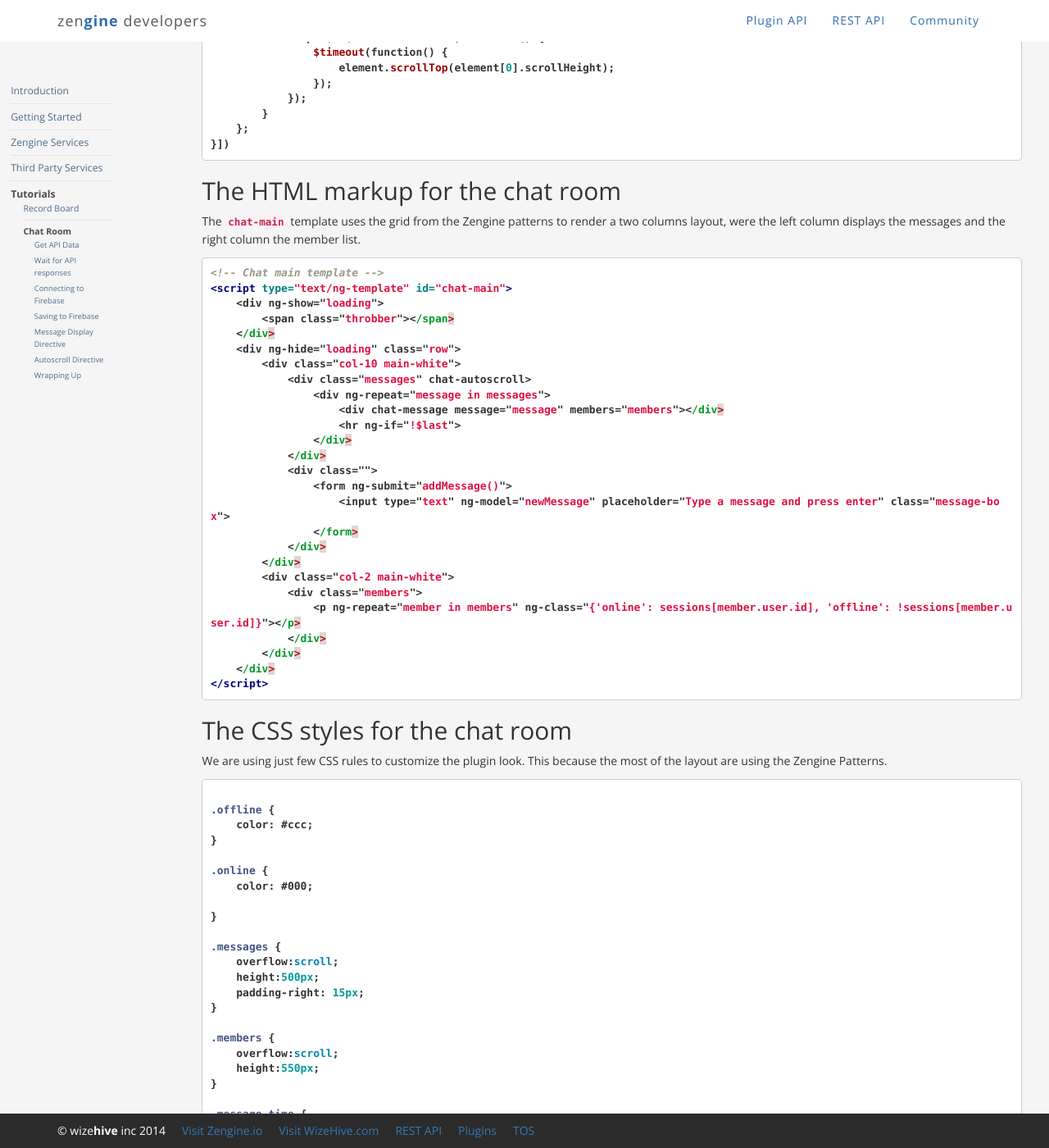
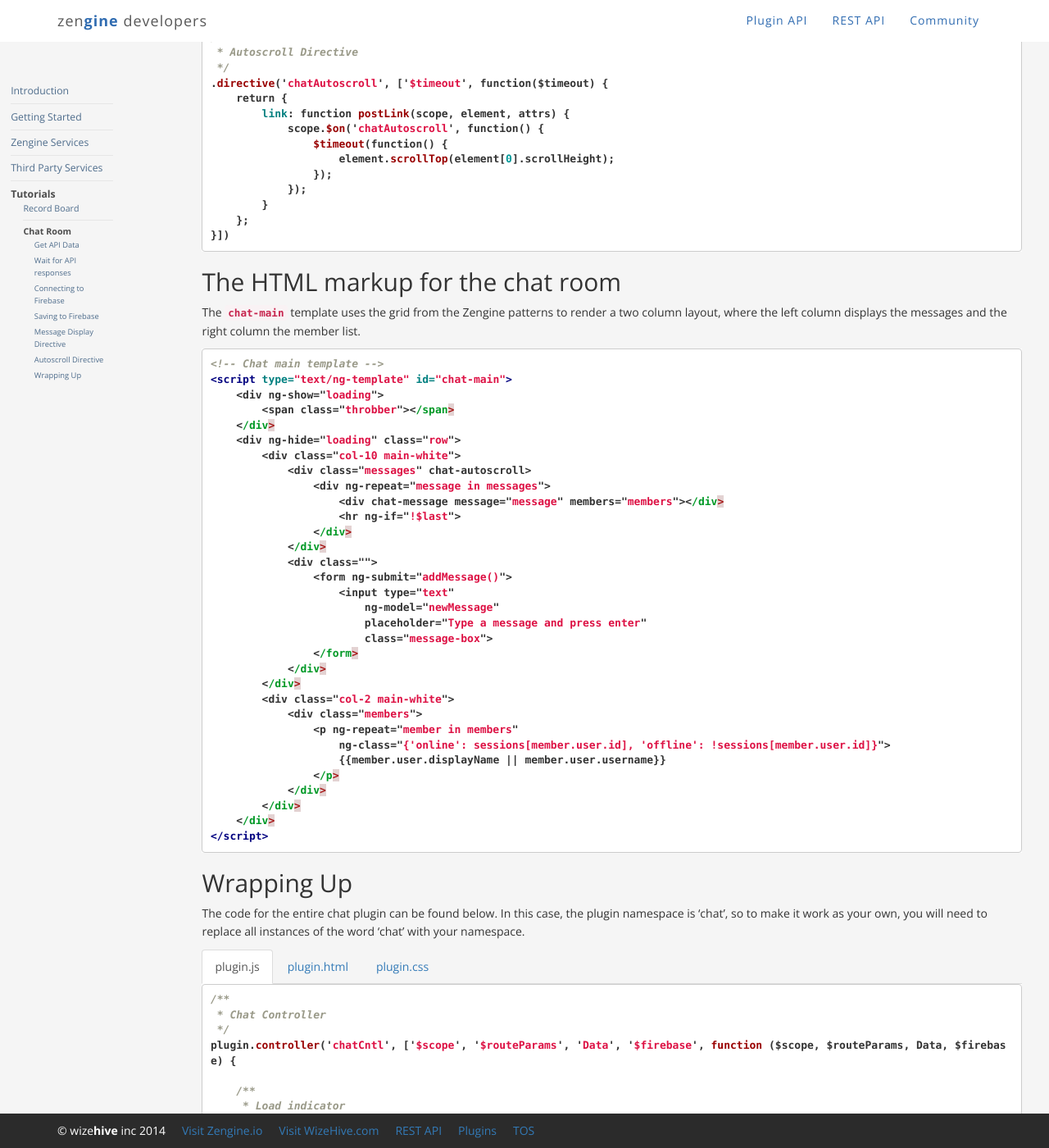
Before and after one commit to ZengineHQ/developers, a Jekyll site: the page built from js-api/tutorials/building-a-chat-plugin.md, in a window 1280 px wide and 1400 px high, scrolled down 6231 px. Shown: the whole window at 82% size. Built offline with Jekyll 4.4.1, drawn with Linux system fonts in a browser that asks for light colours; nearby versions of some CDN libraries; some of the changed text lies outside the part shown.

Commit message:
plugin nav updates, use raw tag to escape liquid parsing when displaying angular template code

```diff
--- a/_layouts/plugin-nav-bar.html
+++ b/_layouts/plugin-nav-bar.html
@@ -100,20 +100,20 @@ $(function(){
 									<li class="prerequisites">
 										<a href="{{site.baseurl}}/js-api/tutorials/record-board.html#prerequisites">Prerequisites</a>
 									</li>
-									<li class="current_workspace">
-										<a href="{{site.baseurl}}/js-api/tutorials/record-board.html#current_workspace">Current Workspace</a>
+									<li class="current-workspace">
+										<a href="{{site.baseurl}}/js-api/tutorials/record-board.html#current-workspace">Current Workspace</a>
 									</li>
-									<li class="workspace_forms">
-										<a href="{{site.baseurl}}/js-api/tutorials/record-board.html#workspace_forms">Workspace Forms</a>
+									<li class="workspace-forms">
+										<a href="{{site.baseurl}}/js-api/tutorials/record-board.html#workspace-forms">Workspace Forms</a>
 									</li>
-									<li class="selecting_a_form">
-										<a href="{{site.baseurl}}/js-api/tutorials/record-board.html#selecting_a_form">Selecting a Form</a>
+									<li class="selecting-a-form">
+										<a href="{{site.baseurl}}/js-api/tutorials/record-board.html#selecting-a-form">Selecting a Form</a>
 									</li>
-									<li class="loading_records">
-										<a href="{{site.baseurl}}/js-api/tutorials/record-board.html#loading_records">Loading Records</a>
+									<li class="loading-records">
+										<a href="{{site.baseurl}}/js-api/tutorials/record-board.html#loading-records">Loading Records</a>
 									</li>
-									<li class="wrapping_up">
-										<a href="{{site.baseurl}}/js-api/tutorials/record-board.html#wrapping_up">Wrapping Up</a>
+									<li class="wrapping-up">
+										<a href="{{site.baseurl}}/js-api/tutorials/record-board.html#wrapping-up">Wrapping Up</a>
 									</li>
 								</ul>
 							</li>
@@ -121,16 +121,16 @@ $(function(){
 								<a href="{{site.baseurl}}/js-api/tutorials/record-board-2.html">Part 2</a>
 								<ul>
 									<li class="prerequisites">
-										<a href="{{site.baseurl}}/js-api/tutorials/record-board-2.html#adding_folders">Adding Folders</a>
+										<a href="{{site.baseurl}}/js-api/tutorials/record-board-2.html#adding-folders">Adding Folders</a>
 									</li>
-									<li class="current_workspace">
-										<a href="{{site.baseurl}}/js-api/tutorials/record-board-2.html#moving_records">Moving Records</a>
+									<li class="current-workspace">
+										<a href="{{site.baseurl}}/js-api/tutorials/record-board-2.html#moving-records">Moving Records</a>
 									</li>
-									<li class="selecting_a_form">
-										<a href="{{site.baseurl}}/js-api/tutorials/record-board-2.html#saving_record_folders">Saving Record Folders</a>
+									<li class="selecting-a-form">
+										<a href="{{site.baseurl}}/js-api/tutorials/record-board-2.html#saving-record-folders">Saving Record Folders</a>
 									</li>
-									<li class="wrapping_up">
-										<a href="{{site.baseurl}}/js-api/tutorials/record-board-2.html#wrapping_up">Wrapping Up</a>
+									<li class="wrapping-up">
+										<a href="{{site.baseurl}}/js-api/tutorials/record-board-2.html#wrapping-up">Wrapping Up</a>
 									</li>
 								</ul>
 							</li>
@@ -140,26 +140,26 @@ $(function(){
 					<li {% if page.subgroup == 'chat' %}class="active"{% endif %}>
 						<a href="{{site.baseurl}}/js-api/tutorials/building-a-chat-plugin.html">Chat Room</a>
 						<ul>
-							<li>
-								<a href="{{site.baseurl}}/js-api/tutorials/building-a-chat-plugin.html#get_api_data">Get API Data</a>
+							<li class="get-api-data">
+								<a href="{{site.baseurl}}/js-api/tutorials/building-a-chat-plugin.html#get-api-data">Get API Data</a>
 							</li>
-							<li>
-								<a href="{{site.baseurl}}/js-api/tutorials/building-a-chat-plugin.html#wait_for_api_responses">Wait for API responses</a>
+							<li class="wait-for-api-responses">
+								<a href="{{site.baseurl}}/js-api/tutorials/building-a-chat-plugin.html#wait-for-api-responses">Wait for API responses</a>
 							</li>
-							<li>
-								<a href="{{site.baseurl}}/js-api/tutorials/building-a-chat-plugin.html#connecting_to_firebase">Connecting to Firebase</a>
+							<li class="connecting-to-firebase">
+								<a href="{{site.baseurl}}/js-api/tutorials/building-a-chat-plugin.html#connecting-to-firebase">Connecting to Firebase</a>
 							</li>
-							<li>
-								<a href="{{site.baseurl}}/js-api/tutorials/building-a-chat-plugin.html#adding_chat_messages_to_firebase">Saving to Firebase</a>
+							<li class="adding-chat-messages-to-firebase">
+								<a href="{{site.baseurl}}/js-api/tutorials/building-a-chat-plugin.html#adding-chat-messages-to-firebase">Saving to Firebase</a>
 							</li>
-							<li>
-								<a href="{{site.baseurl}}/js-api/tutorials/building-a-chat-plugin.html#using_a_directive_to_display_each_message">Message Display Directive</a>
+							<li class="using-a-directive-to-display-each-message">
+								<a href="{{site.baseurl}}/js-api/tutorials/building-a-chat-plugin.html#using-a-directive-to-display-each-message">Message Display Directive</a>
 							</li>
-							<li>
-								<a href="{{site.baseurl}}/js-api/tutorials/building-a-chat-plugin.html#add_a_directive_to_auto_scroll_messages">Autoscroll Directive</a>
+							<li class="add-a-directive-to-auto-scroll-messages">
+								<a href="{{site.baseurl}}/js-api/tutorials/building-a-chat-plugin.html#add-a-directive-to-auto-scroll-messages">Autoscroll Directive</a>
 							</li>
-							<li>
-								<a href="{{site.baseurl}}/js-api/tutorials/building-a-chat-plugin.html#wrapping_up">Wrapping Up</a>
+							<li class="wrapping-up">
+								<a href="{{site.baseurl}}/js-api/tutorials/building-a-chat-plugin.html#wrapping-up">Wrapping Up</a>
 							</li>
 						</ul>
 					</li>
--- a/js-api/tutorials/building-a-chat-plugin.md
+++ b/js-api/tutorials/building-a-chat-plugin.md
@@ -316,18 +316,24 @@ It also emits an event `chatAutoscroll` to trigger a scroll to the new added mes
 The `chat-message` template used in conjection with the `chatMessage` directive that parses each messages.
 
 {% highlight html %}
-
+{% raw %}
 <!-- Chat message template -->
 <script type="text/ng-template" id="chat-message">
     <div class="message-left">
-        <img ng-src="{{member.user.settings.avatarUrl}}" alt="{{member.user.displayName || member.user.username || member.user.email}}" class="avatar avatar-small">
+        <img ng-src="{{member.user.settings.avatarUrl}}"
+            alt="{{member.user.displayName || member.user.username || member.user.email}}"
+            class="avatar avatar-small">
     </div>
     <div class="message-right">
-        <p>{{member.user.displayName || member.user.username || member.user.email}} <span class="message-time">{{message.timestamp | date:'shortTime' || ''}}</span></p>
+        <p>{{member.user.displayName || member.user.username || member.user.email}}
+            <span class="message-time">
+                {{message.timestamp | date:'shortTime' || ''}}
+            </span>
+        </p>
         <p>{{message.text}}</p>
     </div>
 </script>
-
+{% endraw %}
 {% endhighlight %}
 
 ## Add a directive to auto scroll messages
@@ -354,9 +360,10 @@ All messages in the room will be displayed inside a `div` container with a fixed
 
 ## The HTML markup for the chat room
 
-The `chat-main` template uses the grid from the {{site.productName}} patterns to render a two columns layout, were the left column displays the messages and the right column the member list.
+The `chat-main` template uses the grid from the {{site.productName}} patterns to render a two column layout, where the left column displays the messages and the right column the member list.
 
 {% highlight html %}
+{% raw %}
 <!-- Chat main template -->
 <script type="text/ng-template" id="chat-main">
     <div ng-show="loading">
@@ -372,61 +379,24 @@ The `chat-main` template uses the grid from the {{site.productName}} patterns to
             </div>
             <div class="">
                 <form ng-submit="addMessage()">
-                    <input type="text" ng-model="newMessage" placeholder="Type a message and press enter" class="message-box">
+                    <input type="text"
+                        ng-model="newMessage"
+                        placeholder="Type a message and press enter"
+                        class="message-box">
                 </form>
             </div>
         </div>
         <div class="col-2 main-white">
             <div class="members">
-                <p ng-repeat="member in members" ng-class="{'online': sessions[member.user.id], 'offline': !sessions[member.user.id]}">{{member.user.displayName || member.user.username}}</p>
+                <p ng-repeat="member in members"
+                    ng-class="{'online': sessions[member.user.id], 'offline': !sessions[member.user.id]}">
+                    {{member.user.displayName || member.user.username}}
+                </p>
             </div>
         </div>
     </div>
 </script>
-
-{% endhighlight %}
-
-## The CSS styles for the chat room
-
-We are using just few CSS rules to customize the plugin look. This because the most of the layout are using the {{site.productName}} Patterns.
-
-{% highlight css %}
-
-.offline {
-    color: #ccc;
-}
-
-.online {
-    color: #000;
-
-}
-
-.messages {
-    overflow:scroll;
-    height:500px;
-    padding-right: 15px;
-}
-
-.members {
-    overflow:scroll;
-    height:550px;
-}
-
-.message-time {
-    color: #ccc;
-}
-
-.message-box {
-    margin-top: 10px;
-    width:97%;
-    padding:10px;
-}
-
-.message-left {
-    width: 40px;
-    float: left;
-}
-
+{% endraw %}
 {% endhighlight %}
 
 ## Wrapping Up
@@ -708,9 +678,100 @@ plugin.controller('chatCntl', ['$scope', '$routeParams', 'Data', '$firebase', fu
 {% endhighlight %}
   </div>
     <div class="tab-pane fade" id="plugin-html">
-    <!-- {% gist /AParks/de308d8081013d9e00ce %} -->
+{% highlight html %}
+{% raw %}
+<!-- Chat main template -->
+<script type="text/ng-template" id="chat-main">
+    <div ng-show="loading">
+        <span class="throbber"></span>
+    </div>
+    <div ng-hide="loading" class="row">
+        <div class="col-10 main-white">
+            <div class="messages" chat-autoscroll>
+                <div ng-repeat="message in messages">
+                    <div chat-message message="message" members="members"></div>
+                    <hr ng-if="!$last">
+                </div>
+            </div>
+            <div class="">
+                <form ng-submit="addMessage()">
+                    <input type="text"
+                        ng-model="newMessage"
+                        placeholder="Type a message and press enter"
+                        class="message-box">
+                </form>
+            </div>
+        </div>
+        <div class="col-2 main-white">
+            <div class="members">
+                <p ng-repeat="member in members"
+                    ng-class="{'online': sessions[member.user.id], 'offline': !sessions[member.user.id]}">
+                    {{member.user.displayName || member.user.username}}
+                </p>
+            </div>
+        </div>
+    </div>
+</script>
+
+<!-- Chat message template -->
+<script type="text/ng-template" id="chat-message">
+    <div class="message-left">
+        <img ng-src="{{member.user.settings.avatarUrl}}"
+            alt="{{member.user.displayName || member.user.username || member.user.email}}"
+            class="avatar avatar-small">
+    </div>
+    <div class="message-right">
+        <p>{{member.user.displayName || member.user.username || member.user.email}}
+            <span class="message-time">
+                {{message.timestamp | date:'shortTime' || ''}}
+            </span>
+        </p>
+        <p>{{message.text}}</p>
+    </div>
+</script>
+{% endraw %}
+{% endhighlight %}
     </div>
   <div class="tab-pane fade" id="plugin-css">
-   <!--  {% gist /AParks/f27a7beccfd03df9fc7c %} -->
+    We are using just a few CSS rules to customize the plugin look. This is because most of the layout is using the {{site.productName}} Patterns.
+
+{% highlight css %}
+
+.offline {
+    color: #ccc;
+}
+
+.online {
+    color: #000;
+
+}
+
+.messages {
+    overflow:scroll;
+    height:500px;
+    padding-right: 15px;
+}
+
+.members {
+    overflow:scroll;
+    height:550px;
+}
+
+.message-time {
+    color: #ccc;
+}
+
+.message-box {
+    margin-top: 10px;
+    width:97%;
+    padding:10px;
+}
+
+.message-left {
+    width: 40px;
+    float: left;
+}
+
+{% endhighlight %}
   </div>
 </div>
```
Also changed, not shown: js-api/tutorials/record-board-2.md (+17 -9 lines).
